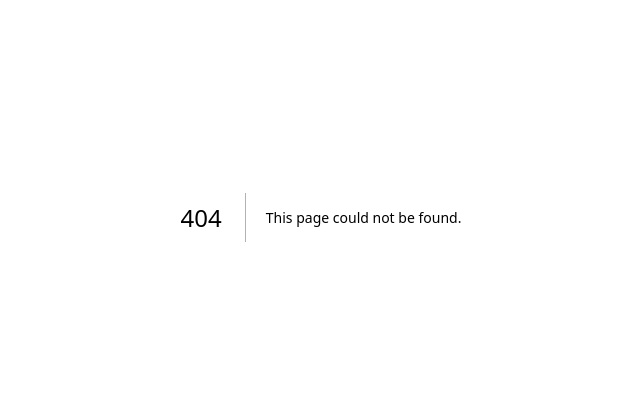
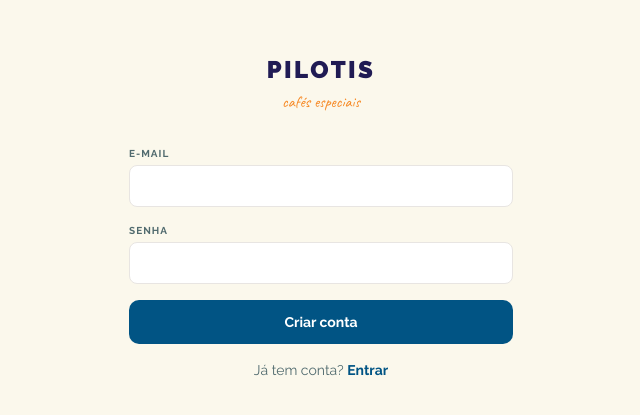
Before and after one commit to silvaricardo1997/plt-cup, a Next.js app in the folder pilotis-cup/: page /cadastro in a window 1280 px wide. Before the commit this address had no page. Shown: the part 183-598 px from the top of the page, without its empty margins (319-959 px from the left). Built offline with nearby package versions, Linux system fonts and the light colour scheme.

Commit message:
feat: add auth pages (login, cadastro) and server actions

```diff
--- /dev/null
+++ b/pilotis-cup/app/(auth)/actions.ts
@@ -0,0 +1,40 @@
+'use server'
+
+import { redirect } from 'next/navigation'
+import { createClient } from '@/lib/supabase/server'
+
+export async function signIn(formData: FormData) {
+  const supabase = await createClient()
+
+  const email = formData.get('email') as string
+  const password = formData.get('password') as string
+
+  const { error } = await supabase.auth.signInWithPassword({ email, password })
+
+  if (error) {
+    redirect('/login?error=auth')
+  }
+
+  redirect('/')
+}
+
+export async function signUp(formData: FormData) {
+  const supabase = await createClient()
+
+  const email = formData.get('email') as string
+  const password = formData.get('password') as string
+
+  const { error } = await supabase.auth.signUp({ email, password })
+
+  if (error) {
+    redirect('/cadastro?error=auth')
+  }
+
+  redirect('/')
+}
+
+export async function signOut() {
+  const supabase = await createClient()
+  await supabase.auth.signOut()
+  redirect('/login')
+}
--- /dev/null
+++ b/pilotis-cup/app/(auth)/cadastro/page.tsx
@@ -0,0 +1,63 @@
+import Link from 'next/link'
+import { signUp } from '../actions'
+import { Button } from '@/components/ui/Button'
+
+export default async function CadastroPage(props: PageProps<'/cadastro'>) {
+  const { error } = await props.searchParams
+
+  return (
+    <form action={signUp} className="flex flex-col gap-4">
+      {error === 'auth' && (
+        <p className="text-sm text-red-600 text-center bg-red-50 rounded-lg p-3">
+          Erro ao criar conta. Tente novamente.
+        </p>
+      )}
+
+      <div className="flex flex-col gap-1">
+        <label
+          htmlFor="email"
+          className="text-[10px] font-bold uppercase tracking-widest text-[#506a6e]"
+        >
+          E-mail
+        </label>
+        <input
+          id="email"
+          name="email"
+          type="email"
+          required
+          autoComplete="email"
+          className="border border-[#e8e5e2] rounded-lg px-3 py-2.5 text-sm bg-white text-[#201b54] focus:outline-none focus:border-[#0b8bcc]"
+        />
+      </div>
+
+      <div className="flex flex-col gap-1">
+        <label
+          htmlFor="password"
+          className="text-[10px] font-bold uppercase tracking-widest text-[#506a6e]"
+        >
+          Senha
+        </label>
+        <input
+          id="password"
+          name="password"
+          type="password"
+          required
+          autoComplete="new-password"
+          minLength={6}
+          className="border border-[#e8e5e2] rounded-lg px-3 py-2.5 text-sm bg-white text-[#201b54] focus:outline-none focus:border-[#0b8bcc]"
+        />
+      </div>
+
+      <Button type="submit" fullWidth>
+        Criar conta
+      </Button>
+
+      <p className="text-center text-sm text-[#506a6e]">
+        Já tem conta?{' '}
+        <Link href="/login" className="font-bold text-[#015484] hover:underline">
+          Entrar
+        </Link>
+      </p>
+    </form>
+  )
+}
--- /dev/null
+++ b/pilotis-cup/app/(auth)/layout.tsx
@@ -0,0 +1,21 @@
+export default function AuthLayout({
+  children,
+}: {
+  children: React.ReactNode
+}) {
+  return (
+    <div className="min-h-full flex flex-col items-center justify-center px-4 bg-[#fbf8ec]">
+      <div className="w-full max-w-sm">
+        <div className="text-center mb-8">
+          <h1 className="text-2xl font-black text-[#201b54] tracking-widest">
+            PILOTIS
+          </h1>
+          <p className="font-[family-name:var(--font-caveat)] text-[#f68721] text-base mt-1">
+            cafés especiais
+          </p>
+        </div>
+        {children}
+      </div>
+    </div>
+  )
+}
--- /dev/null
+++ b/pilotis-cup/app/(auth)/login/page.tsx
@@ -0,0 +1,62 @@
+import Link from 'next/link'
+import { signIn } from '../actions'
+import { Button } from '@/components/ui/Button'
+
+export default async function LoginPage(props: PageProps<'/login'>) {
+  const { error } = await props.searchParams
+
+  return (
+    <form action={signIn} className="flex flex-col gap-4">
+      {error === 'auth' && (
+        <p className="text-sm text-red-600 text-center bg-red-50 rounded-lg p-3">
+          E-mail ou senha incorretos
+        </p>
+      )}
+
+      <div className="flex flex-col gap-1">
+        <label
+          htmlFor="email"
+          className="text-[10px] font-bold uppercase tracking-widest text-[#506a6e]"
+        >
+          E-mail
+        </label>
+        <input
+          id="email"
+          name="email"
+          type="email"
+          required
+          autoComplete="email"
+          className="border border-[#e8e5e2] rounded-lg px-3 py-2.5 text-sm bg-white text-[#201b54] focus:outline-none focus:border-[#0b8bcc]"
+        />
+      </div>
+
+      <div className="flex flex-col gap-1">
+        <label
+          htmlFor="password"
+          className="text-[10px] font-bold uppercase tracking-widest text-[#506a6e]"
+        >
+          Senha
+        </label>
+        <input
+          id="password"
+          name="password"
+          type="password"
+          required
+          autoComplete="current-password"
+          className="border border-[#e8e5e2] rounded-lg px-3 py-2.5 text-sm bg-white text-[#201b54] focus:outline-none focus:border-[#0b8bcc]"
+        />
+      </div>
+
+      <Button type="submit" fullWidth>
+        Entrar
+      </Button>
+
+      <p className="text-center text-sm text-[#506a6e]">
+        Não tem conta?{' '}
+        <Link href="/cadastro" className="font-bold text-[#015484] hover:underline">
+          Cadastre-se
+        </Link>
+      </p>
+    </form>
+  )
+}
```
